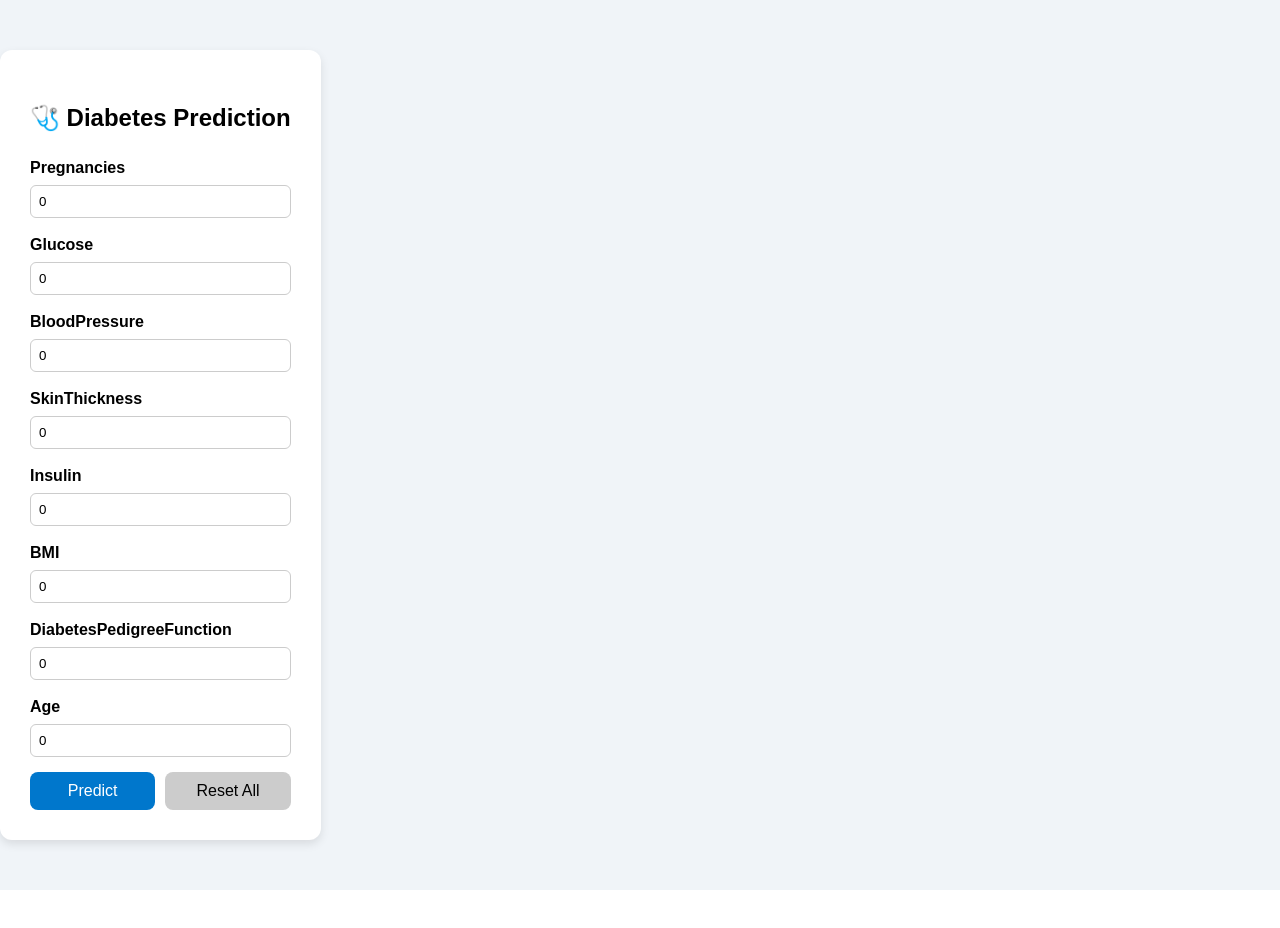
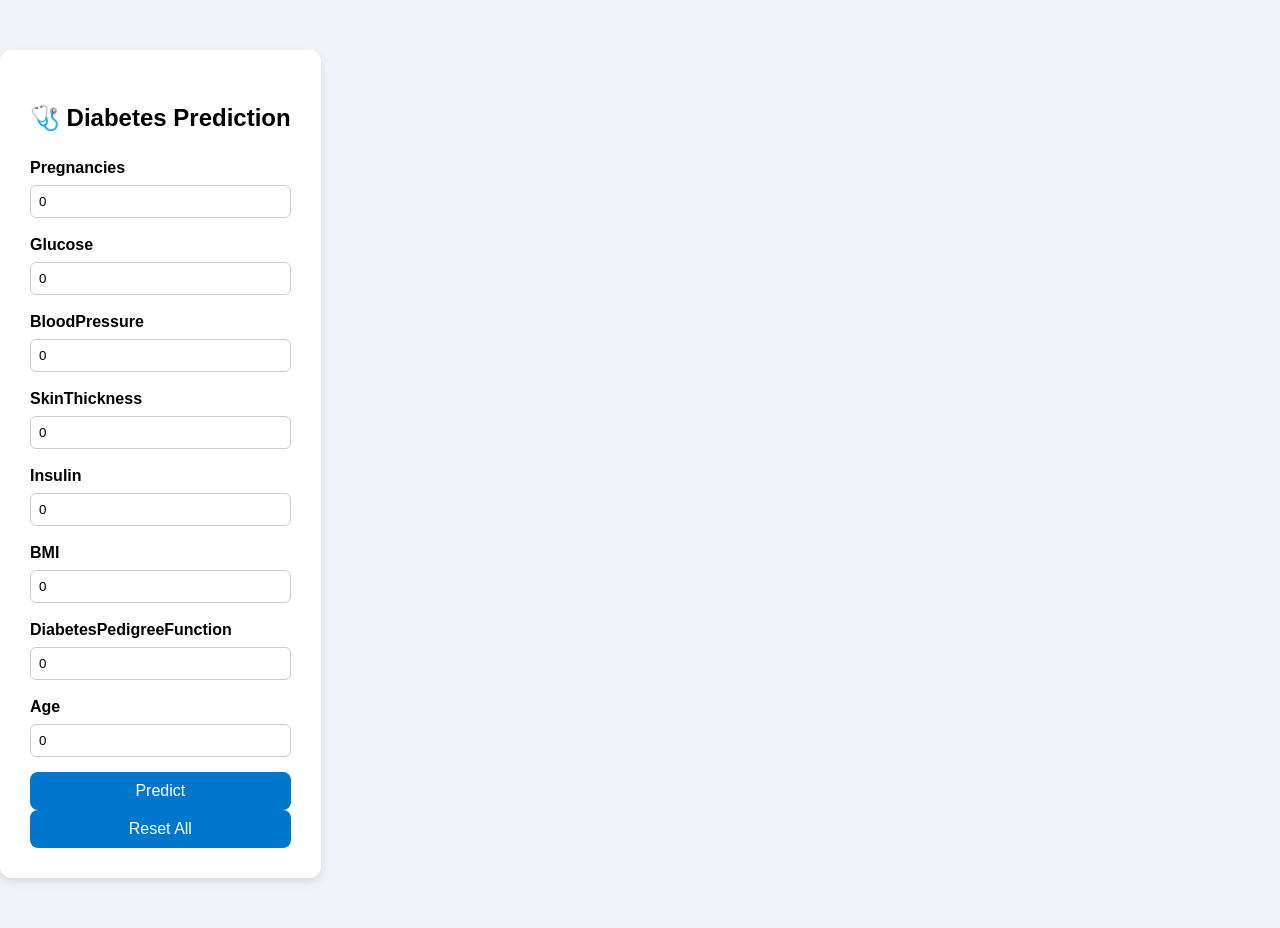
Before and after one commit to SruthiProfessionalDev/DiabetesDetector, a React (Vite) app in the folder frontend/: page / in a window 1280 px wide. Before the commit the page ends 890 px from the top, so only its background shows below. Built offline with nearby package versions, Linux system fonts and the light colour scheme.

Commit message:
changing the label resetting settings

```diff
--- a/frontend/src/App.jsx
+++ b/frontend/src/App.jsx
@@ -42,7 +42,7 @@ function App() {
       DiabetesPedigreeFunction: 0,
       Age: 0
     });
-    setResult(""); // Clear result as well
+    setResult(""); // Clear the prediction result
   };
 
   return (
@@ -62,14 +62,18 @@ function App() {
             />
           </div>
         ))}
-        <div style={{ display: "flex", gap: "10px" }}>
+        <div className="button-group">
           <button type="submit">Predict</button>
-          <button type="reset-button" onClick={handleReset} style={{ backgroundColor: "#ccc", color: "#000" }}>
+          <button type="button" onClick={handleReset} className="reset-button">
             Reset All
           </button>
         </div>
       </form>
-      {result && <p><strong>Prediction:</strong> {result}</p>}
+      {result && (
+        <p>
+          <strong>Prediction:</strong> {result}
+        </p>
+      )}
     </div>
   );
 }
```
